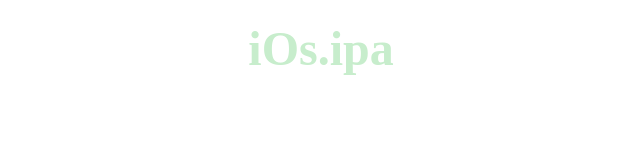
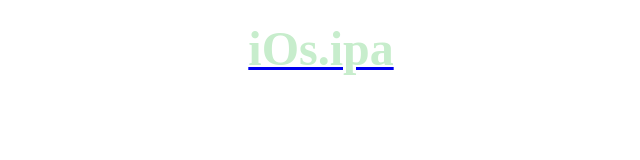
Before and after one commit to ilsDe1/e-CNY.github.io, a plain HTML site: page study.html in a window 1280 px wide. Shown: the top 160 px of the page, without its empty margins (319-959 px from the left). Drawn offline with Linux system fonts and the light colour scheme.

Commit message:
Update study.html

```diff
--- a/study.html
+++ b/study.html
@@ -12,7 +12,7 @@
 </head>
 
 <body style="text-align: center">
-<h1><font color="#C7EDCC" font size="11"><b>iOs.ipa</b></font></h1><br><br><br>
+<h1><a href="https://i0s.xyz/home.html"><font color="#C7EDCC" font size="11"><b>iOs.ipa</b></font></a></h1><br><br><br>
 
 <p><a href="https://i0s.xyz/app.html"><font size="6">📱本网站客户端</font></a></p>
 <p><a href="https://i0s.xyz/videos.html"><font size="6">📺演示视频教程</font></a></p>
```
